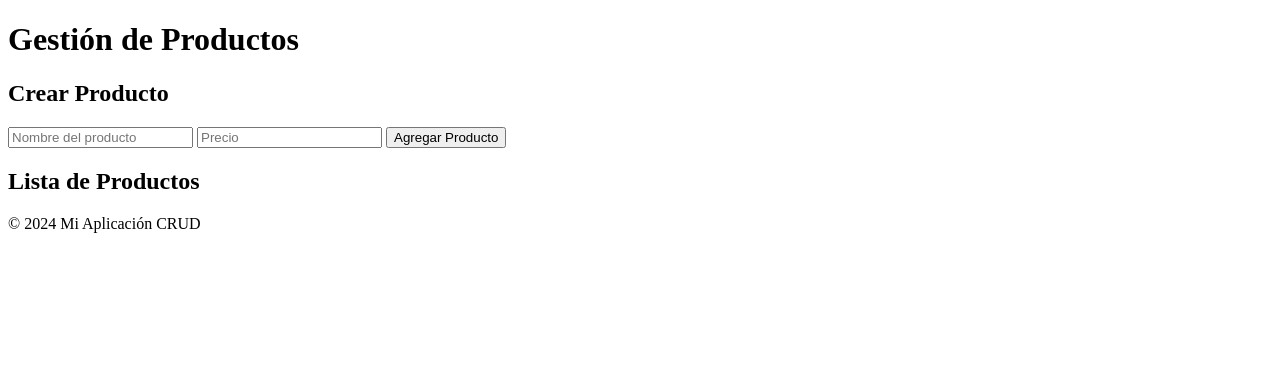
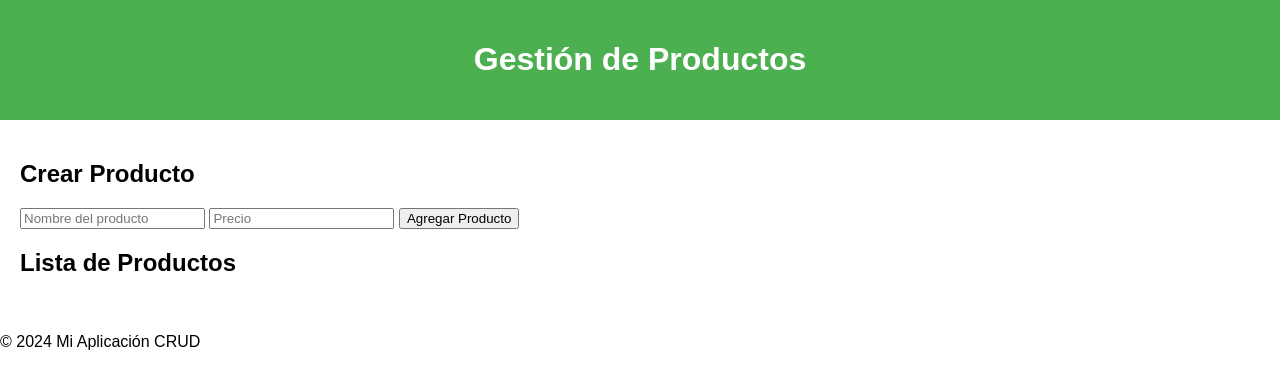
Before and after one commit to Ortiz70/AplicacionCRUD, a plain HTML site: page index.html in a window 1280 px wide. Drawn offline with Linux system fonts and the light colour scheme.

Commit message:
se agrego un header con color

```diff
--- a/index.html
+++ b/index.html
@@ -4,6 +4,23 @@
     <meta charset="UTF-8">
     <meta name="viewport" content="width=device-width, initial-scale=1.0">
     <title>Aplicación CRUD</title>
+    <style>
+        body {
+            font-family: Arial, sans-serif;
+            margin: 0;
+            padding: 0;
+        }
+        header {
+            background-color: #4CAF50;
+            color: white;
+            padding: 20px;
+            text-align: center;
+        }
+        main {
+            padding: 20px;
+        }
+
+    </style>
 </head>
 <body>
     <header>
```
